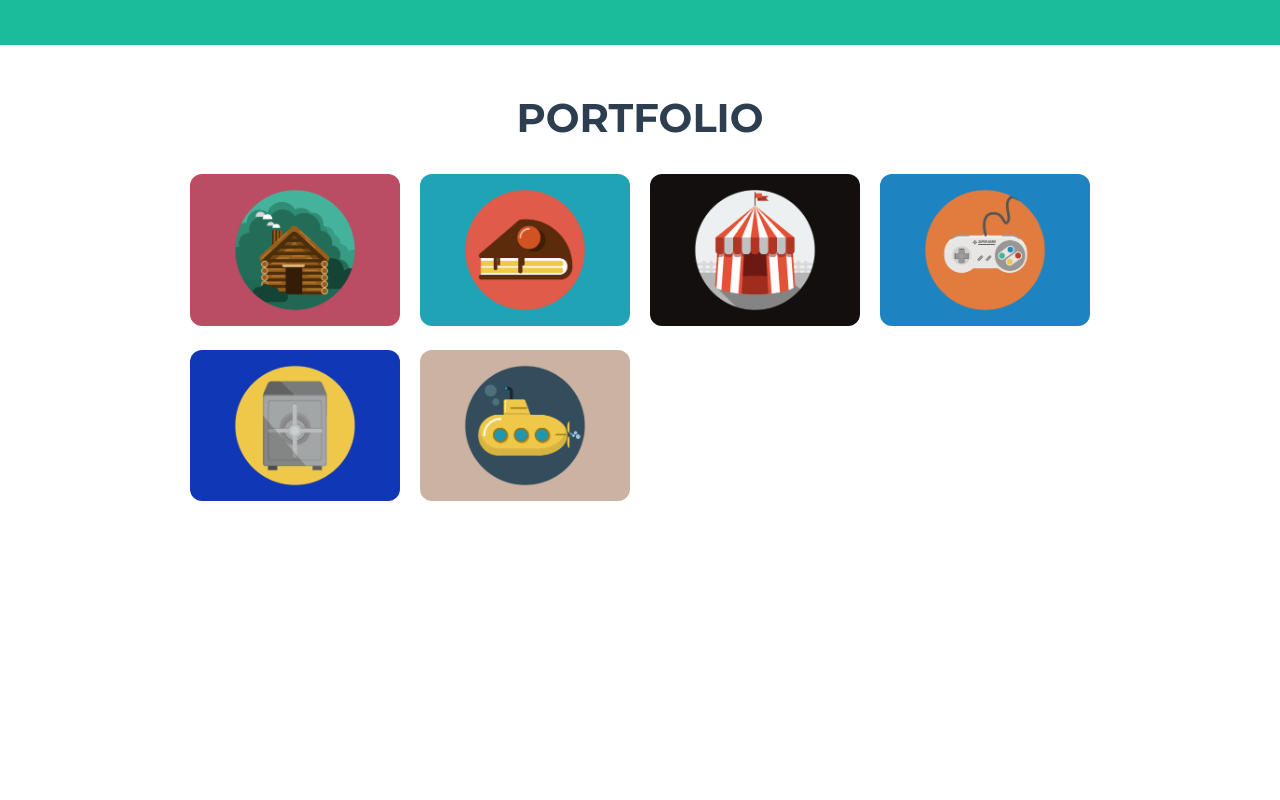
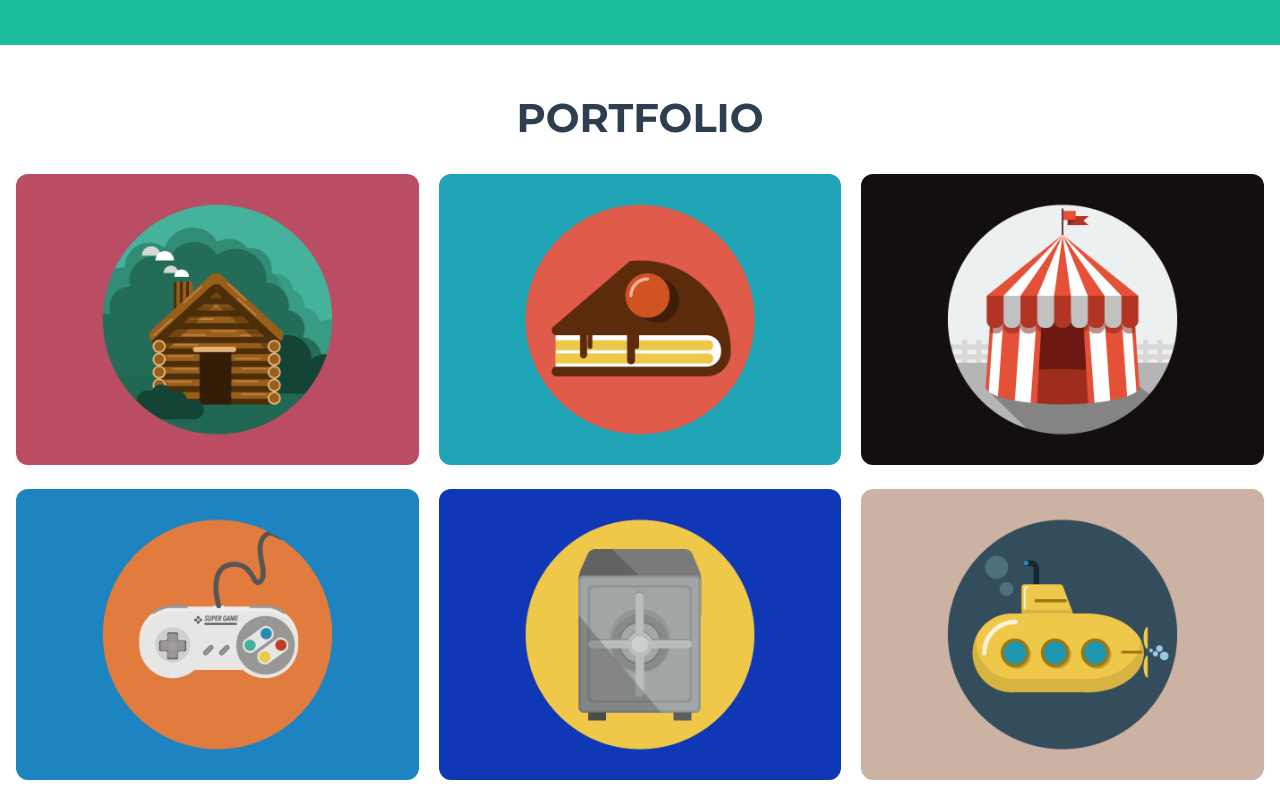
Before and after one commit to DevSwapna/portfolio, a plain HTML site: page index.html in a window 1280 px wide. Shown: the part 755-1555 px from the top of the page. Before the commit the page ends 1276 px from the top, so only its background shows below. Drawn offline with Linux system fonts and the light colour scheme.

Commit message:
Changed the width of the images in portfolio section

```diff
--- a/index.html
+++ b/index.html
@@ -36,17 +36,17 @@
     <div class="sec2-txt1">PORTFOLIO</div>
 
     <div class="images">
-    <div class="cabin"><img src="images/cabin.png" alt="cabin" width="400"></div>
+    <div class="cabin"><img src="images/cabin.png" alt="cabin" width="375"></div>
 
-    <div class="cabin"><img src="images/cake.png" alt="cake"  width="400"></div>
+    <div class="cabin"><img src="images/cake.png" alt="cake"  width="375"></div>
 
-    <div class="cabin"><img src="images/circus.png" alt="circus"  width="400"></div>
+    <div class="cabin"><img src="images/circus.png" alt="circus"  width="375"></div>
 
-    <div class="cabin"><img src="images/game.png" alt="game"  width="400"></div>
+    <div class="cabin"><img src="images/game.png" alt="game"  width="375"></div>
 
-    <div class="cabin"><img src="images/safe.png" alt="safe"  width="400"></div>
+    <div class="cabin"><img src="images/safe.png" alt="safe"  width="375"></div>
 
-    <div class="cabin"><img src="images/submarine.png" alt="submarine" width="400"></div>
+    <div class="cabin"><img src="images/submarine.png" alt="submarine" width="375"></div>
 </div>
 </section>
 
--- a/style.css
+++ b/style.css
@@ -124,8 +124,9 @@ nav {
 
 .images {
     display: grid;
-    grid-template-columns: repeat(auto-fit, minmax(200px, 1fr)); /* Responsive grid */
-    gap: 1.25rem; /* Adjust gap */
+    grid-template-columns: repeat(3, 1fr); /* 3 images per row */
+    gap: 1.25rem; /* Space between images */
+    width: 100%;
 }
 
 .images img {
```
